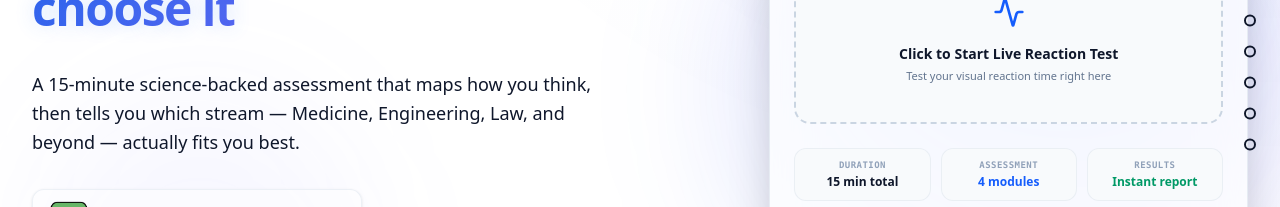
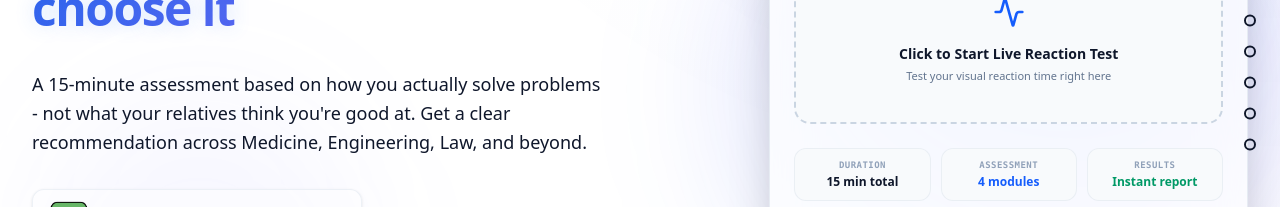
Before and after one commit to vnkrthk08/Mentiscope-Cognitive-Platform-V1, a React (Vite) app: page /#home in a window 1280 px wide. Shown: the part 349-556 px from the top of the page. Built offline with nearby package versions, Linux system fonts and the light colour scheme; no server answers.

Commit message:
feat(hero): update landing hero subtitle to practical problem-solving copy

```diff
--- a/src/pages/LandingPage.tsx
+++ b/src/pages/LandingPage.tsx
@@ -245,7 +245,7 @@ export default function LandingPage({ user, onNavigate }: LandingPageProps) {
                 </h1>
 
                 <p className="max-w-xl text-base sm:text-lg text-slate-650 dark:text-slate-350 leading-relaxed animate-fade-up delay-200">
-                  A 15-minute science-backed assessment that maps how you think, then tells you which stream — Medicine, Engineering, Law, and beyond — actually fits you best.
+                  A 15-minute assessment based on how you actually solve problems - not what your relatives think you're good at. Get a clear recommendation across Medicine, Engineering, Law, and beyond.
                 </p>
 
                 {/* Incubator Partnership Card */}
```
